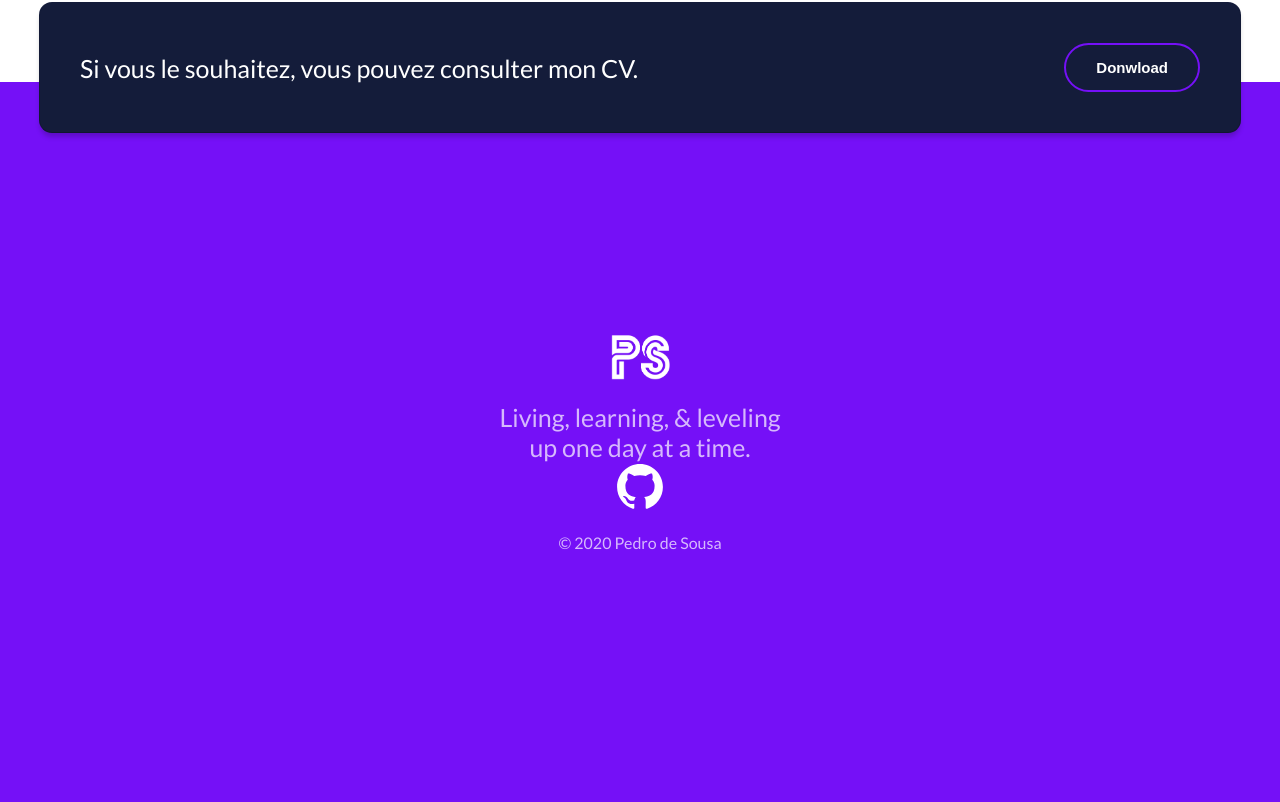
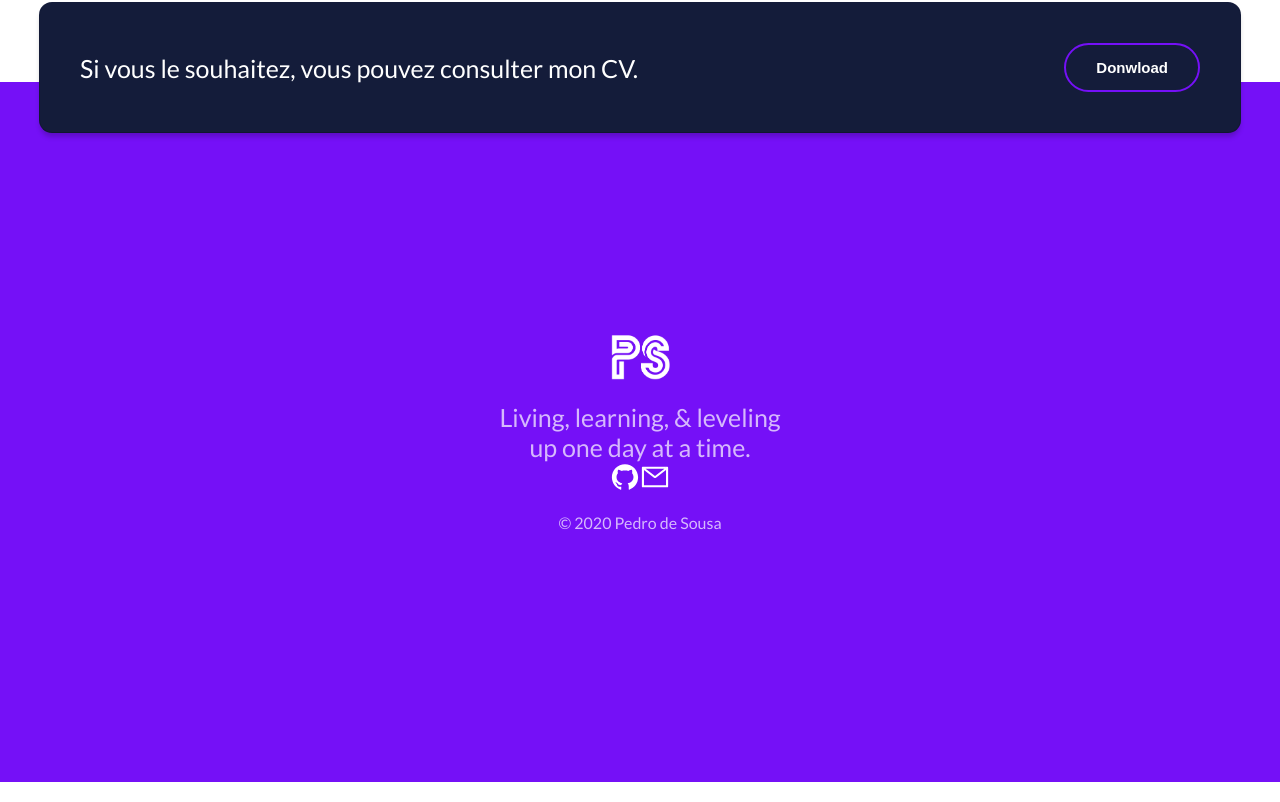
Before and after one commit to P3drodeSousa/Gatsby-Website, a Gatsby site: page / in a window 1280 px wide. Shown: the part 2340-3142 px from the top of the page. Built offline with nearby package versions, Linux system fonts and the light colour scheme; Gatsby itself is replaced by a stand-in of ours.

Commit message:
Contact Page

```diff
--- a/src/components/footer/index.js
+++ b/src/components/footer/index.js
@@ -1,7 +1,7 @@
 import React from "react"
 import { Foot, Span } from "./styles"
 import { graphql, useStaticQuery } from "gatsby"
-import { GrGithub } from "react-icons/gr"
+import { AiFillGithub, AiOutlineMail } from "react-icons/ai"
 
 const Footer = () => {
   const data = useStaticQuery(graphql`
@@ -22,7 +22,10 @@ const Footer = () => {
 
       <div>
         <a href="https://github.com/P3drodeSousa" target="blank">
-          <GrGithub size={50} color="white" />
+          <AiFillGithub size={30} color="white" />
+        </a>
+        <a href="https://github.com/P3drodeSousa" target="blank">
+          <AiOutlineMail size={30} color="white" />
         </a>
       </div>
 
--- a/src/components/header/style.js
+++ b/src/components/header/style.js
@@ -9,10 +9,6 @@ export const Head = styled.nav`
   display: flex;
   justify-content: center;
   border-bottom: ${props => (props.contact ? "1px solid #e6ecf8" : "none")};
-
-  @media ${props => props.theme.breakpoints.mobile} {
-    margin: auto 20px;
-  }
 `
 
 export const HeaderContainer = styled.div`
```
